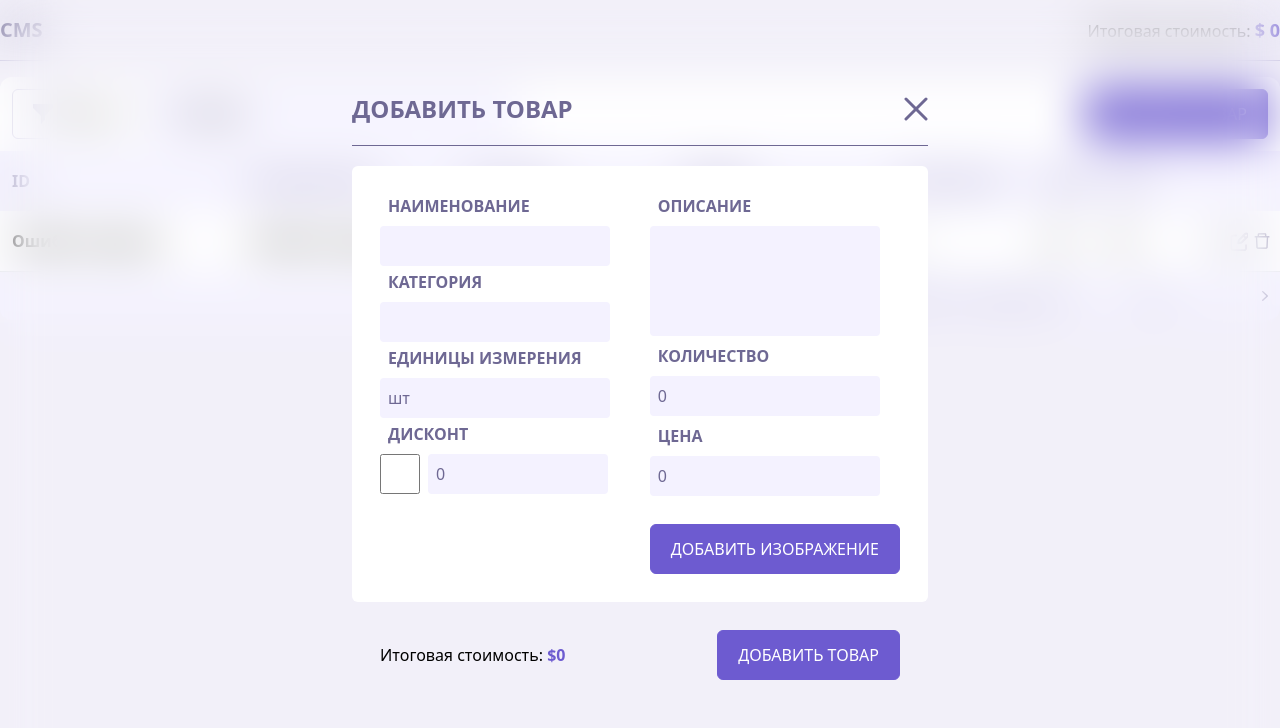
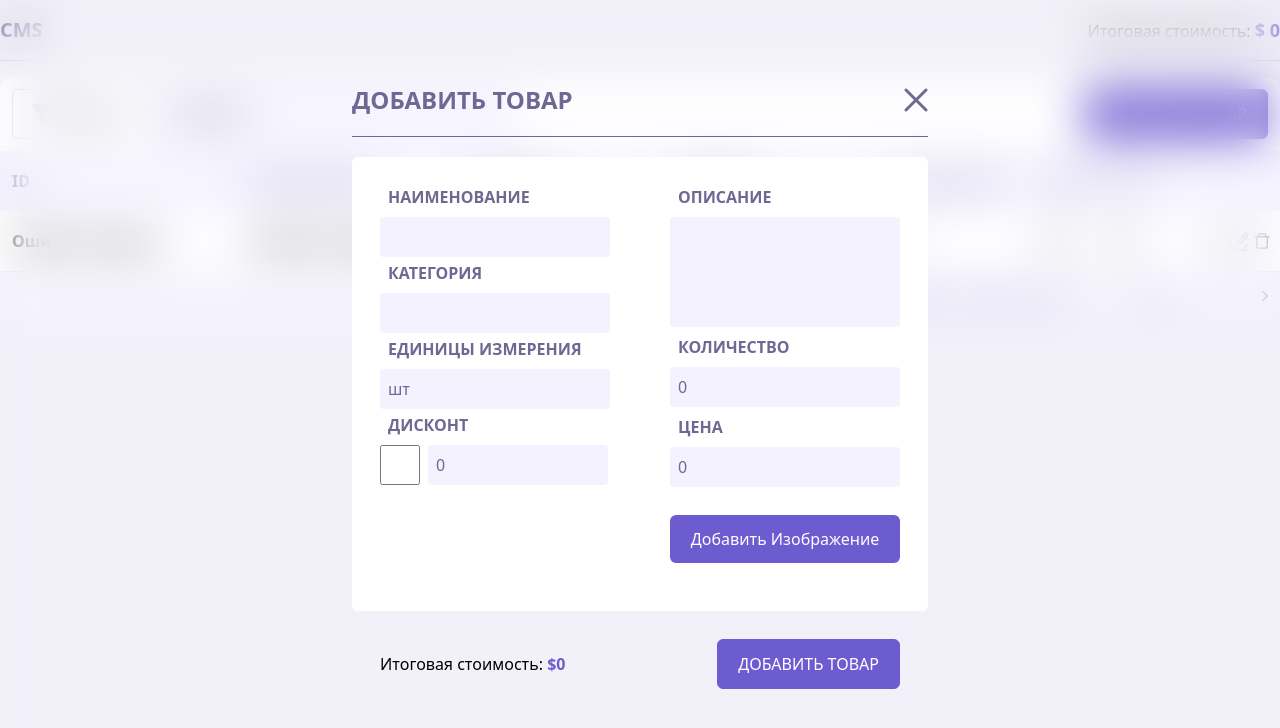
Before and after one commit to chemiic/cms-test-next, a Next.js app: page / in a window 1280 px wide. Both pictures are taken after typing "Sample" into the empty fields and a click on the button "ДОБАВИТЬ ТОВАР". Shown: the top 728 px of the page. Built offline with nearby package versions, Linux system fonts and the light colour scheme; no server answers.

Commit message:
add img input

```diff
--- a/components/modals/AddModal.tsx
+++ b/components/modals/AddModal.tsx
@@ -1,7 +1,7 @@
 'use client'
 
 import BaseButton from "../BaseButton";
-import {FormEvent, MouseEventHandler, useEffect, useState} from "react";
+import {FormEvent, MouseEventHandler, useState} from "react";
 import FormInput from "../FormInput";
 import {useModal} from "../../hooks/useModal";
 import addProduct from "../../actions/Api/addProduct";
@@ -15,6 +15,8 @@ const AddModal = () => {
     const {isOpen, onClose, type} = useModal();
     const onErrorOpen = useError(state => state.onOpen)
     const handleClose: MouseEventHandler<HTMLButtonElement> = () => {
+        setFile("");
+        setBase64("");
         onClose()
     }
     const isOpenModal: boolean = isOpen && type === "addModal";
@@ -37,7 +39,6 @@ const AddModal = () => {
             [name]: value,
         });
     };
-
     const submitForm = async (e: FormEvent<HTMLFormElement>)=> {
         e.preventDefault()
         const result = await addProduct(values)
@@ -56,14 +57,51 @@ const AddModal = () => {
             });
             router.refresh()
             setValues(inputsData)
+            setFile("");
+            setBase64("");
             onClose()
         }
     }
+
+    // State to store the file
+    const [file, setFile] = useState<File | string>("");
+
+    // State to store the base64
+    const [base64, setBase64] = useState<string | null>("");
+
+
+    // When the file is selected, set the file state
+    const onFileChange = async (e: React.ChangeEvent<HTMLInputElement>) => {
+        if (!e.target.files) {
+            return;
+        }
+        setFile(e.target.files[0]);
+
+        const base64 = await toBase64(file as File);
+
+        setBase64(base64 as string);
+
+        setValues({
+            ...values,
+            // @ts-ignore
+            ["image"]: base64,
+        });
+    };
+
+    // On click, clear the input value
+    const onClick = (e: React.MouseEvent<HTMLInputElement>) => {
+        e.currentTarget.value = "";
+    };
+
+    // On submit, upload the file
+
+
     return(
         <div className={`z-50 fixed h-full top-0 bottom-0 left-0 right-0 backdrop-blur-xl items-center justify-center ${isOpenModal ? 'flex' : 'hidden'}` }>
             <div className="w-full max-w-xl">
                 <div className="text-2xl font-bold flex justify-between items-center text-[#6E6893] uppercase pb-5 mb-5 border-b border-[#6E6893]">
                     Добавить Товар
+                    {base64}
                     <button className="modal-close"
                             onClick={handleClose}
                     >
@@ -75,7 +113,8 @@ const AddModal = () => {
 
                 </div>
                 <form className="form" onSubmit={(e)=>submitForm(e)}>
-                    <div className="bg-white rounded-md p-7 flex justify-between">
+                    <div className="bg-white rounded-md p-7 ">
+                        <div className="r flex justify-between">
                         <div className="flex flex-col gap-1">
                             <FormInput labelText={'Наименование'}
                                        inputId={'title'}
@@ -117,7 +156,6 @@ const AddModal = () => {
                                     />
                                 </div>
                             </div>
-
                         </div>
                         <div className="flex flex-col gap-2">
                             <div className="flex flex-col gap-2 max-w-md">
@@ -143,12 +181,45 @@ const AddModal = () => {
                                        onChange={handleInputChange}
                             />
 
-                            <BaseButton
-                                className="add-img mt-[20px]"
-                            >
-                                Добавить Изображение
-                            </BaseButton>
+                            <div className="my-[20px]">
+                                <label htmlFor="fileInput" className="rounded-md py-3 bg-[#6D5BD0] flex items-center justify-center text-center text-white w-full h-full hover:bg-transparent hover:text-[#6D5BD0]">
+                                    Добавить Изображение
+                                    <input
+                                        type="file"
+                                        id="fileInput"
+                                        name="avatar"
+                                        accept="image/*"
+                                        onChange={onFileChange}
+                                        onClick={onClick}
+                                        className="invisible text-[0px] absolute"
+                                    />
+                                </label>
+                            </div>
+                            {base64 && (
+
+                                // @ts-ignore
+                                <Image src={base64} width={300} height={400} alt="Uploaded Image" />
+                            )}
                         </div>
+                    </div>
+                        {file && (
+                            <div className="relative w-fit mx-auto">
+                                <img
+                                    alt="not found"
+                                    width={"250px"}
+
+                                    // @ts-ignore
+                                    src={URL.createObjectURL(file)}
+                                    className="relative top-0 left-0"
+                                />
+                                <button onClick={() => setFile('')}
+                                        className="absolute flex items-center justify-center w-full h-full bg-neutral-900/50 top-0 opacity-0 hover:opacity-100 hover:cursor-pointer z-10"
+                                ><svg width="40" height="40" viewBox="0 0 40 40" fill="none" xmlns="http://www.w3.org/2000/svg">
+                                    <path d="M23.5334 17.45L20 20.9833L16.45 17.45L14.1 19.8L17.65 23.3333L14.1167 26.8667L16.4667 29.2167L20 25.6833L23.5334 29.2167L25.8834 26.8667L22.35 23.3333L25.8834 19.8L23.5334 17.45ZM25.8334 6.66667L24.1667 5H15.8334L14.1667 6.66667H8.33337V10H31.6667V6.66667H25.8334ZM10 31.6667C10 33.5 11.5 35 13.3334 35H26.6667C28.5 35 30 33.5 30 31.6667V11.6667H10V31.6667ZM13.3334 15H26.6667V31.6667H13.3334V15Z" fill="white"/>
+                                </svg>
+                                </button>
+                            </div>
+                        )}
                     </div>
                     <div className="rounded-md p-7 flex justify-between items-center">
                         <p>Итоговая стоимость: <span className={`text-[#6D5BD0] font-semibold`}>
@@ -169,4 +240,19 @@ const AddModal = () => {
         </div>
     )
 }
+const toBase64 = (file: File) => {
+    return new Promise((resolve, reject) => {
+        const fileReader = new FileReader();
+
+        fileReader.readAsDataURL(file);
+
+        fileReader.onload = () => {
+            resolve(fileReader.result);
+        };
+
+        fileReader.onerror = (error) => {
+            reject(error);
+        };
+    });
+};
 export default AddModal;
```
Also changed, not shown: 1 other file (tests, documents, lock files or other folders).
